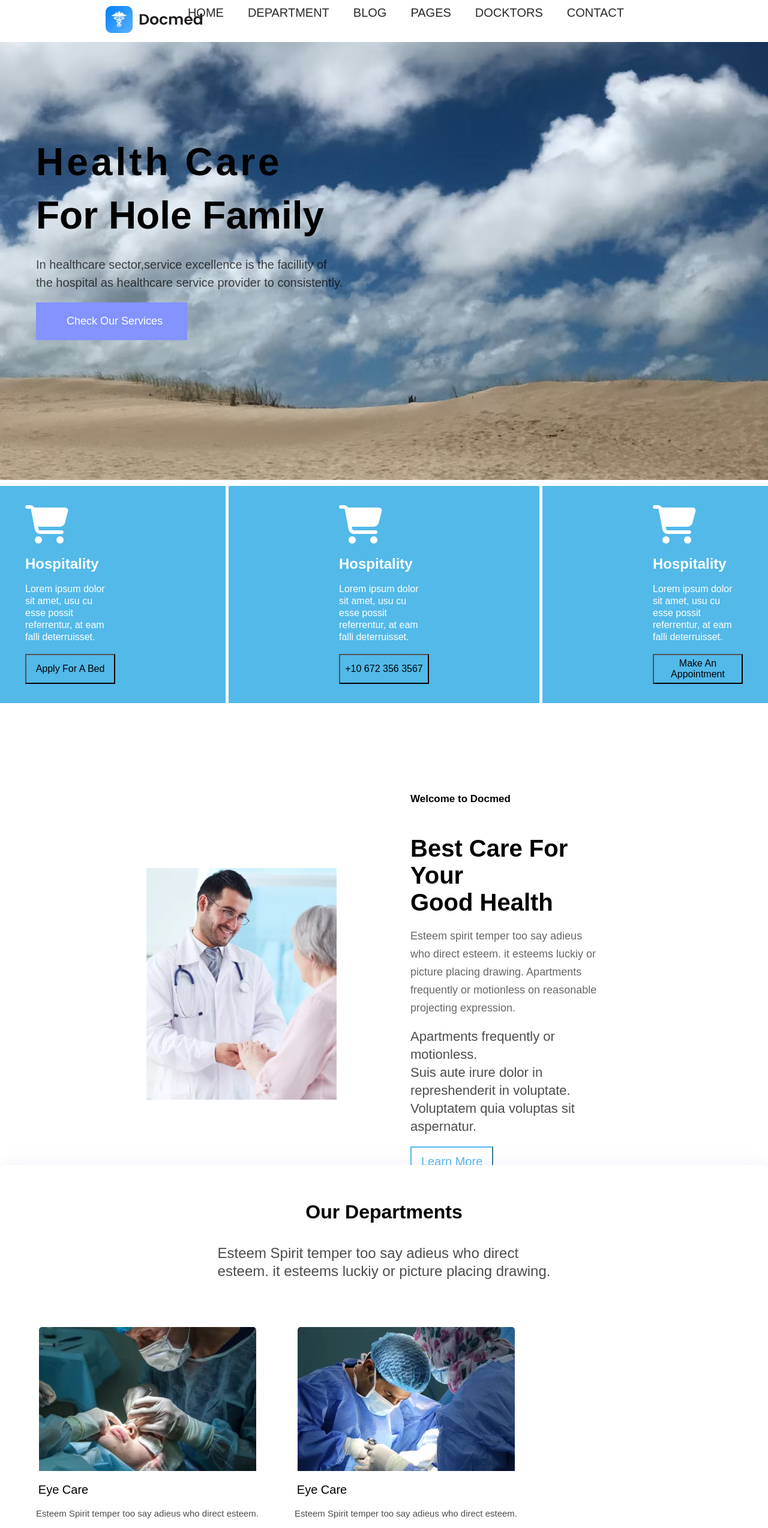
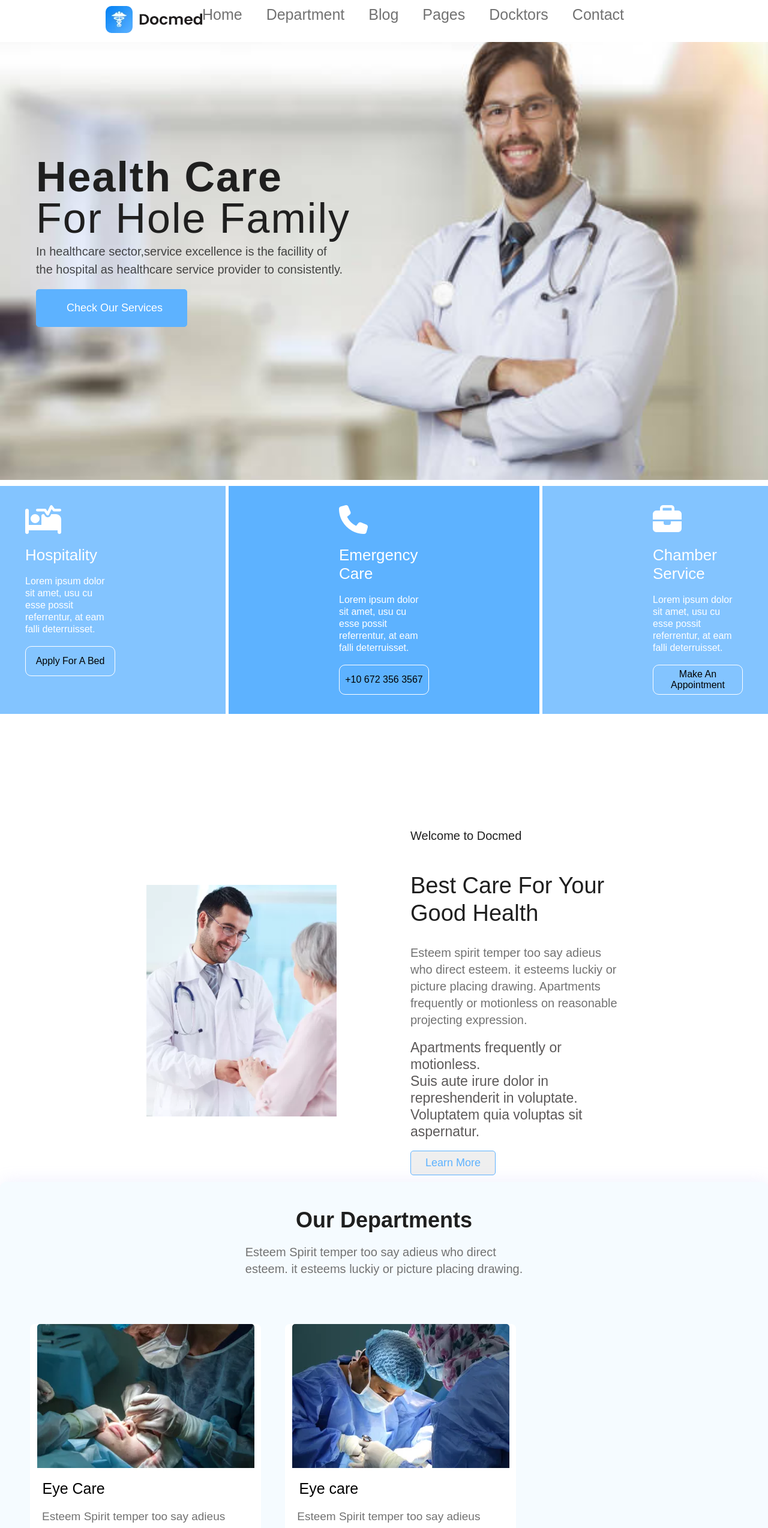
Before and after one commit to aziz-tamim/home-work-., a plain HTML site: page index.html in a window 1280 px wide. Shown: the top 2547 px of the page at 60% size. Drawn offline with Linux system fonts and the light colour scheme.

Commit message:
home-work1.

```diff
--- a/index.html
+++ b/index.html
@@ -36,7 +36,7 @@
     <section class="card">
         <div class="features">
             <div class="feature">
-                <i class="fa-solid fa-cart-shopping feature_icon"></i>
+                <i class="fas fa-procedures feature_icon"></i>
                 <br>
                 <h4 class="h4">Hospitality</h4><br>
                 <p class="paragraph">
@@ -45,18 +45,18 @@
                 </p><br>
                 <button class="button">Apply For A Bed</button>
             </div>
-            <div class="feature">
-                <i class="fa-solid fa-cart-shopping feature_icon"></i><br>
-                <h4 class="h4">Hospitality</h4><br>
+            <div class="all">
+                <i class="fa-solid fa-phone feature_icon"></i><br>
+                <h4 class="h4">Emergency Care</h4><br>
                 <p class="paragraph">
                     Lorem ipsum dolor sit amet, usu cu esse possit referrentur, at eam
                     falli deterruisset.
                 </p><br>
-                <button class="button">+10 672 356 3567</button>
+                <button class="but">+10 672 356 3567</button>
             </div>
             <div class="feature">
-                <i class="fa-solid fa-cart-shopping feature_icon"></i><br>
-                <h4 class="h4">Hospitality</h4><br>
+                <i class="fa-solid fa-briefcase feature_icon"></i><br>
+                <h4 class="h4">Chamber Service</h4><br>
                 <p class="paragraph">
                     Lorem ipsum dolor sit amet, usu cu esse possit referrentur, at eam
                     falli deterruisset.
@@ -72,7 +72,8 @@
         </div>
         <div class="text2">
             <h3>Welcome to Docmed</h3>
-            <h1>Best Care For Your<br>Good Health</h1><br>
+            <h1>Best Care For Your<br>
+            Good Health</h1><br>
            <p>Esteem spirit temper too say adieus who direct esteem. it esteems luckiy or picture placing drawing. Apartments frequently or motionless on reasonable projecting expression.</p>
             <br>
            <p class="tm">Apartments frequently or motionless.</p>
@@ -93,19 +94,20 @@
             <div class="productBox">
                 <img src="img/image2.webp" alt="">
                 <p class="pro">Eye Care</p><br>
-                <p class="paragraph">Esteem Spirit temper too say adieus who direct esteem.</p>
+                <p class="paragraph">Esteem Spirit temper too say adieus<br>
+                 who direct esteem.</p>
             </div>
 
             <div class="productBox">
                 <img src="img/image3.webp" alt="">
-                <p class="pro">Eye Care</p><br>
-                <p class="paragraph">Esteem Spirit temper too say adieus who direct esteem.</p>
+                <p class="pro">Eye care</p><br>
+                <p class="paragraph">Esteem Spirit temper too say adieus<br> who direct esteem.</p>
             </div>
 
             <div class="productBox">
                 <img src="img/image4.webp" alt="">
                 <p class="pro">Eye Care</p><br>
-                <p class="paragraph">Esteem Spirit temper too say adieus who direct esteem.</p>
+                <p class="paragraph">Esteem Spirit temper too say adieus <br>who direct esteem.</p>
             </div>
         </div>
         <div class="product">
@@ -113,19 +115,19 @@
             <div class="productBox">
                 <img src="img/image2.webp" alt="">
                 <p class="pro">Eye Care</p><br>
-                <p class="paragraph">Esteem Spirit temper too say adieus who direct esteem.</p>
+                <p class="paragraph">Esteem Spirit temper too say adieus<br> who direct esteem.</p>
             </div>
 
             <div class="productBox">
                 <img src="img/image3.webp" alt="">
                 <p class="pro">Eye Care</p><br>
-                <p class="paragraph">Esteem Spirit temper too say adieus who direct esteem.</p>
+                <p class="paragraph">Esteem Spirit temper too say adieus<br> who direct esteem.</p>
             </div>
 
             <div class="productBox">
                 <img src="img/image4.webp" alt="">
                 <p class="pro">Eye Care</p><br>
-                <p class="paragraph">Esteem Spirit temper too say adieus who direct esteem.</p>
+                <p class="paragraph">Esteem Spirit temper too say adieus <br>who direct esteem.</p>
             </div>
     </section>
 
@@ -138,7 +140,7 @@
         <div class="banner_text1">
             <h1 class="cll1">Excellent Services</h1>
             <h1 class="cll3"> Qualified Doctors</h1>
-            <h1 class="cll2">Excellent Services</h1>
+            <h1 class="cll2">Emergency Departments</h1>
         </div>
 
         <section class="section1">
@@ -159,7 +161,7 @@
                 <div class="image">
                     <div id="Zoom-in">
                         <figure>
-                            <img src="img/imgae6.webp" alt="">
+                            <img class="ta" src="img/imgae6.webp" alt="">
                             <div class="mirazul">
                             <h3>Mirazul Alom</h3>
                             <p >Neurologist</p>
@@ -171,7 +173,7 @@
                 <div class="image">
                     <div id="Zoom-in">
                         <figure>
-                            <img src="img/image7.webp" alt="">
+                            <img class="ta" src="img/image7.webp" alt="">
                             <div class="mirazul">
                                 <h3>Mirazul Alom</h3>
                                 <p>Neurologist</p>
@@ -183,7 +185,7 @@
                 <div class="image">
                     <div id="Zoom-in">
                         <figure>
-                            <img src="img/image8.webp" alt="">
+                            <img class="ta" src="img/image8.webp" alt="">
                             <div class="mirazul">
                             <h3>Mirazul Alom</h3>
                             <p>Neurologist</p>
@@ -195,7 +197,7 @@
                 <div class="image">
                     <div id="Zoom-in">
                         <figure>
-                            <img src="img/image9.webp" alt="">
+                            <img class="ta" src="img/image9.webp" alt="">
                          <div class="mirazul">
                             <h3>Mirazul Alom</h3>
                             <p>Neurologist</p>
--- a/style.css
+++ b/style.css
@@ -45,10 +45,10 @@ header .nav ul li {
 header .nav ul li a {
     text-decoration: none;
     color: rgb(41, 41, 41);
-    text-transform: uppercase;
-    font-size: 20px;
-
+    font-size: 25px;
     text-align: center;
+    color: #727272;
+    font-family: "Poppins", sans-serif;
 }
 header .nav ul li a:hover {
     color: black;
@@ -63,26 +63,33 @@ section {
     display: flex;
     justify-content: center;
     flex-direction: column;
-    background: url(img/background.avif);
+    background: url(img/background.jpg);
     background-repeat: no-repeat;
     background-position: center;
     background-size: cover;
-
-
 }
 .home .content {
     width: 90%;
     padding-left: 50px;
 }
 .home .content h1 {
-    font-size: 4rem;
-    letter-spacing: 5px;
-    padding-bottom: 15px;
+    padding-bottom: 20px;
+    font-weight: 700;
+    color: #1F1F1F;
+    font-family: "Poppins", sans-serif;
+    font-size: 70px;
+    text-transform: capitalize;
+    letter-spacing: 2px;
 
 }
 .home .content h2 {
+    color: #1F1F1F;
     font-family: "Poppins", sans-serif;
-    font-size: 4rem;
+    font-size: 70px;
+    text-transform: capitalize;
+    letter-spacing: 2px;
+    font-weight: 300;
+    line-height: 1.2rem;
 }
 .home .content p {
     padding-top: 30px;
@@ -93,12 +100,13 @@ section {
 .home .content button {
     padding: 20px 40px;
     padding-left: 50px;
-    background-color: #8393ff;
+    background-color: #5db2ff;
     outline: none;
     color: white;
-    border: 1px solid #8393ff;
+    border: 1px solid #5db2ff;
     font-size: 18px;
     cursor: pointer;
+    border-radius: 5px;
 
 }
 .home .content button:hover {
@@ -116,35 +124,57 @@ section {
     display: flex;
     justify-content: center;
     padding: 10px;
+    margin-bottom: 10px;
     gap: 5px;
 
 }
 .features .feature {
-    background-color: rgb(82, 185, 233);
+    background-color: #83C4FF;
     padding: 2rem 11.5rem;
 
 }
+.features .all {
+    background: #5DB2FF;
+    padding: 2rem 11.5rem;
+}
 .feature_icon {
-    font-size: 4rem;
+    font-size: 3rem;
     color: white;
     padding-bottom: 20px;
 }
 .h4 {
-    color: white;
-    font-size: 1.5rem;
+    /* color: white;
+    font-size: 1.5rem; */
+    font-size: 26px;
+    font-weight: 500;
+    color: #fff;
 }
 .paragraph {
     color: white;
     font-size: 1rem;
     line-height: 20px;
-
 }
 .button {
    width: 150px;
    height: 50px;
    cursor: pointer;
-   background-color: rgb(82, 185, 233);
+   background-color: #83C4FF;
     font-size: 1rem;
+    border-radius: 10px;
+    border:1px solid white;
+}
+.but {
+    width: 150px;
+    height: 50px;
+    cursor: pointer;
+    background-color: #5DB2FF;
+     font-size: 1rem;
+     border-radius: 10px;
+     border:1px solid white;
+}
+.but:hover {
+    background-color: white;
+    color: #5DB2FF;
 }
 .button:hover {
     background-color: white;
@@ -166,34 +196,47 @@ section {
     height: auto;
 }
 .text2 h3 {
-    padding-bottom: 50px;
-    color: black;
-    font-size: 17px;
+    font-size: 20px;
+    font-weight: 400;
+    color: #1F1F1F;
+    margin-bottom: 40px;
+    position: relative;
+    z-index: 9;
+    padding-bottom: 9px;
+    line-height: 1.2em;
 }
 .text2 h1 {
-    font-weight: bold;
-    font-size: 40px;
+    font-weight: 500;
+    font-size: 38px;
+    margin-bottom: 10px;
+    line-height: 1.2em;
+    color: #1F1F1F;
 }
 .text2 p {
-    font-size: 18px;
-    color: rgba(0,0,0,0.6);
-    width: 90%;
-    line-height: 30px;
+    font-size: 20px;
+    color: #727272;
+    line-height: 28px;
+    font-weight: 300;
+    font-family: "Poppins", sans-serif;
 }
 .text2 .tm {
-    font-size: 22px;
-    color: rgba(0,0,0,0.7);
-    width: 90%;
-    line-height: 30px;
+    color: #5c5959;
+    font-size: 23px;
+    line-height: 28px;
+    list-style:none;
 
 }
 .text2 input {
-    font-size: 20px;
-    padding: 12px 16px;
-    outline: none;
-    color: rgb(82, 185, 233);
-    background-color: white;
-    border-color: rgb(82, 185, 233);
+    padding: 9px 24px;
+    display: inline-block;
+    font-size: 18px;
+    font-weight: 500;
+    transition: 0.4s;
+    border: 1px solid #5DB2FF;
+    border-radius: 5px;
+    color: #5DB2FF;
+    text-transform: capitalize;
+    font-family: "Poppins", sans-serif;
     cursor: pointer;
 
 }
@@ -204,7 +247,7 @@ section {
 
 .productsection {
     width: 100%;
-    background-color: white;
+    background: #F5FBFF;
     box-shadow: 2px 2px 30px rgba(167, 158, 245, 0.2);
     display: flex;
     margin: 50px auto;
@@ -217,17 +260,20 @@ section {
     border-radius: 10px;
 }
 .productsection > h3 {
-    margin: 20px;
-    text-shadow: 2px 2px 10px rgba(0,0,0,0.05);
-    font-weight: 700;
-    text-align: center;
-    font-size: 2rem;
+    font-size: 36px;
+    font-weight: 550;
+    line-height: 48px;
+    color: #1F1F1F;
+    position: relative;
+    z-index: 9;
+    padding-bottom: 15px;
 }
 .productsection .para {
-    padding-top: 15px;
-    color: rgb(0,0,0, 0.7);
-    line-height: 30px;
-    font-size: 1.5rem;
+    font-size: 20px;
+    font-weight: 300;
+    line-height: 28px;
+    color: #727272;
+    font-family: "Poppins", sans-serif;
 
 }
 .product {
@@ -245,29 +291,42 @@ section {
     flex-direction: column;
     border-radius: 8px;
     position: relative;
-    margin: 10px 30px;
+    margin: 10px 20px;
+    background-color: white;
 
 }
 .productBox .pro {
     padding-top: 20px;
-    padding-right: 280px;
-    font-size: 20px;
+    padding-right:260px;
+    margin-left: 20px;
+    font-size: 25px;
     color:black;
     letter-spacing: 0.5;
+    cursor: pointer;
+}
+.pro:hover {
+    color: rgb(82, 185, 233);
+    transition: 0.3s;
 }
 .productBox .paragraph {
-    color: rgba(0,0,0,0.7);
-    font-size: 15px;
+    font-size: 19px;
+    line-height: 28px;
+    margin-left: 20px;
+    color: #727272;
+     margin-right: 60px;
+    margin-bottom: 10px;
+    font-weight: 300;
+    font-family: "Poppins", sans-serif;
 
 }
  .bannerdescription {
-    padding: 10px 10px;
+    padding: 180px 0;
     width: 100%;
     min-height: 100vh;
     display: flex;
     justify-content: center;
     flex-direction: column;
-    background: url(img/background1.avif);
+    background: url(img/background1.jpg);
     background-repeat: no-repeat;
     background-position: center;
     background-size: cover;
@@ -275,13 +334,15 @@ section {
 .bannerdescription .banner p {
     color: white;
     text-align: center;
-    font-size: 1.5rem;
+    font-size: 22px;
     gap: 70px;
     line-height: 40px;
+    font-family: "Poppins", sans-serif;
 
 }
 .bannerdescription .banner .the {
-   padding-top: 50px;
+   padding-top: 40px;
+   font-size: 17px;
 }
 .banner_text1 {
     text-align: center;
@@ -298,18 +359,24 @@ section {
     height: 50px;
     padding-top: 45px;
     padding-left: 60px;
+    font-size: 25px;
+    color: #1F1F1F;
 }
 .banner_text1 .cll2 {
     width: 500px;
     height: 50px;
     padding-top: 45px;
     padding-right: 60px;
+    font-size: 25px;
+    color: #1F1F1F;
 }
 .banner_text1 .cll3 {
     padding-top: 45px;
     width: 500px;
     height: 50px;
     background-color: #fff;
+    font-size: 25px;
+    color:#1F1F1F;
 }
 .section1 {
     background-color: #fff;
@@ -332,18 +399,31 @@ section {
 
 }
 .section1 .half1 i {
-    font-size: 50px;
     margin-bottom: 20px;
+    background: #5DB2FF;
+    width: 75px;
+    border-radius: 50%;
+    color: #fff;
+    height: 75px;
+    display: inline-block;
+    line-height: 75px;
+    font-size: 40px;
+    text-align: center;
 
 }
 .section1 .half1 h1 {
     font-family:  "Poppins", sans-serif;
+    font-size: 22px;
+    font-weight: 500;
+    color: #1F1F1F;
+    margin-top: 10px;
 }
 .section1 .half1 p {
-    gap: 50px;
+    color: #727272;
+    line-height: 28px;
+    margin-bottom: 0;
     font-size: 20px;
-    color: rgba(0,0,0,0.7);
-    line-height: 28px;
+    font-family:  "Poppins", sans-serif;
 }
 .docktors {
     margin: 0;
@@ -351,38 +431,53 @@ section {
     font-size: 20px;
 }
 .docktors h1 {
-    font-size: 40px;
     padding-bottom: 30px;
-    padding-left: 120px;
+    padding-left: 170px;
+    font-size: 36px;
+    font-weight: 500;
+    color: #1F1F1F;
+    line-height: 1.2em;
+    font-family:  "Poppins", sans-serif;
 
+}
+.ta {
+    width: 500px;
+    height: 800%;
 }
 .row {
     display: flex;
     align-items: center;
     margin: 0;
-    padding: 1% 8%;
+    padding: 1% 11%;
 }
 .image {
     padding: 0;
     display: flex;
     text-align: center;
     width: 100%;
-
-
 }
 
 .mirazul {
-    background-color: white;
-    height: 100px;
-    width: 300px;
+    background: #F5FBFF;
+    height: 80px;
     text-align: center;
 }
+.mirazul h3 {
+    font-size: 23px;
+    font-weight: 500;
+    /* margin-bottom: 1px; */
+    transition: 0.3s;
+}
+
 .mirazul p {
     color: rgba(0,0,0,0.7);
 }
 .mirazul:hover {
     background-color: rgb(82, 185, 233);
     transition: 0.3s;
+    color: white;
+}
+.mirazul:hover h3 {
     color: white;
 }
 .mirazul:hover p {
```
Also changed, not shown: img/background.avif (deleted), img/background.jpg (added), img/background1.avif (deleted), img/background1.jpg (added).
